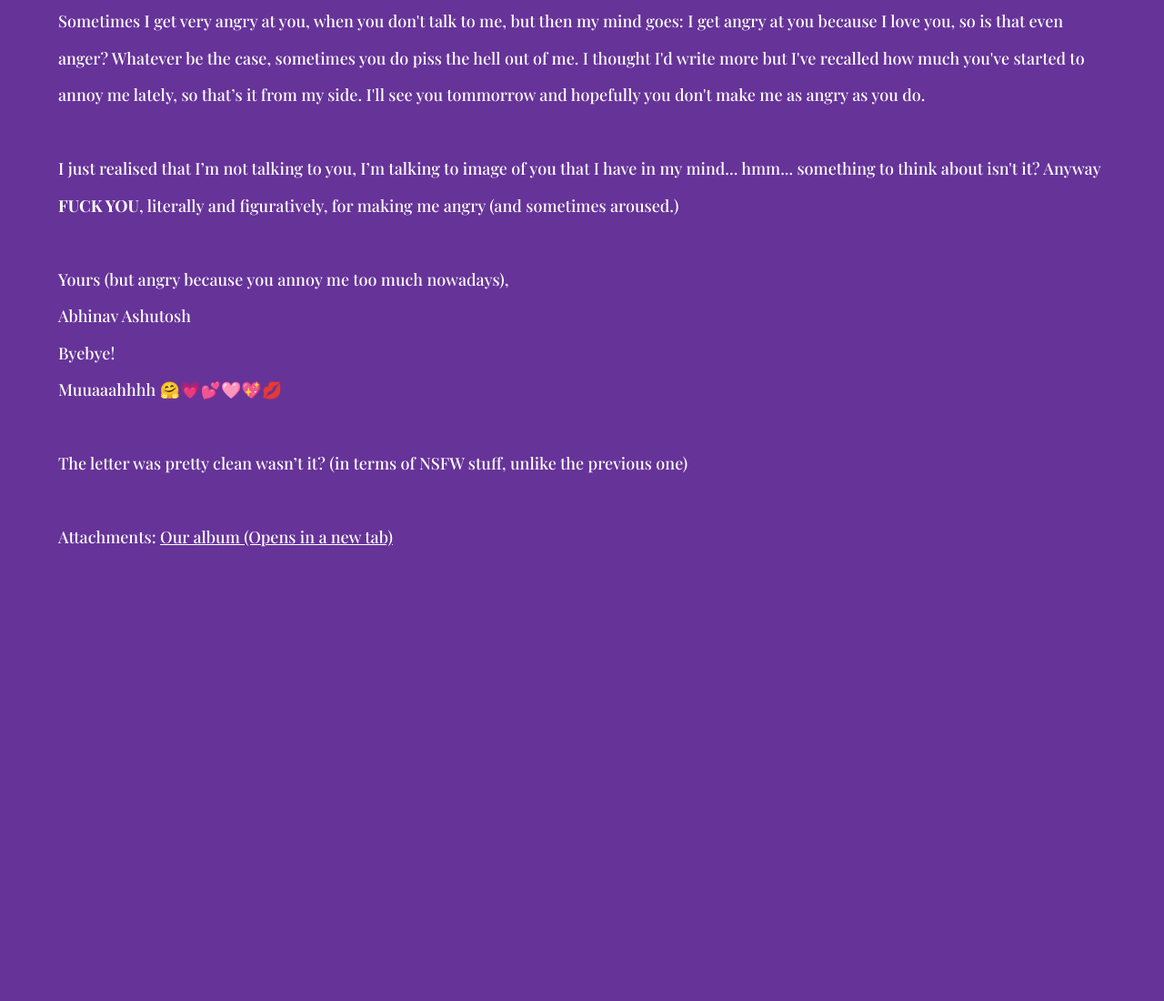
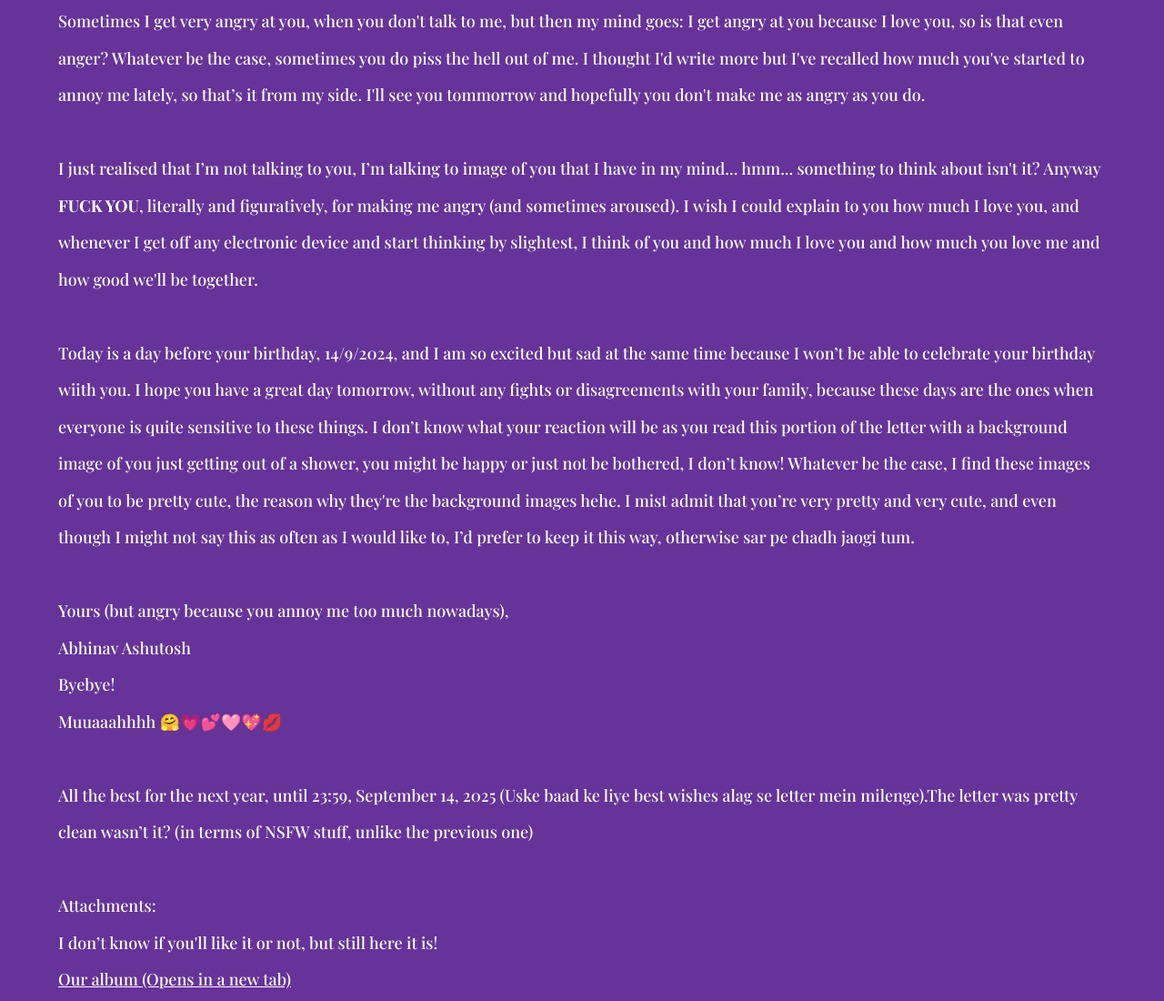
Before and after one commit to motamotieksath/happy-birthday, a website built with webpack: page src/template.html in a window 1280 px wide. Shown: the part 5694-6794 px from the top of the page at 91% size. Before the commit the page ends 6332 px from the top, so only its background shows below. Built offline with nearby package versions, Linux system fonts and the light colour scheme.

Commit message:
last words

```diff
--- a/src/index.js
+++ b/src/index.js
@@ -21,3 +21,7 @@ document.addEventListener('DOMContentLoaded', function() {
     window.addEventListener('scroll', changeBackground);
     changeBackground(); // Initial call to set the background image
 });
+
+for (let i = images.length - 1; i >= 0; i--) {
+    body.style.backgroundImage = `url(${images[i]})`;
+}
--- a/src/secondary-style.css
+++ b/src/secondary-style.css
@@ -20,13 +20,13 @@ body {
 
 body::before {
     content: '';
-    position: fixed; /* Fixed position to cover the entire viewport */
+    position: fixed;
     top: 0;
     left: 0;
     width: 100%;
     height: 100%;
-    background-color: rgba(0, 0, 0, 0.7); /* Semi-transparent black overlay */
-    z-index: -1; /* Place it behind the content */
+    background-color: rgba(0, 0, 0, 0.5);
+    z-index: -1;
     backdrop-filter: blur(5px);
 }
 
--- a/src/style.css
+++ b/src/style.css
@@ -1,10 +1,17 @@
 * {
-    margin: 0;
-    padding: 0;
+  margin: 0;
+  padding: 0;
 }
 
 
-html {font-size: 18px;}
+html {
+  font-size: 18px;
+
+}
+
+::selection {
+  background: palevioletred;
+}
 
 body {
   font-family: 'Open Sans', sans-serif;
@@ -17,8 +24,8 @@ p {
 }
 
 @font-face {
-    font-family: PlayFair;
-    src: url(./PlayfairDisplay.ttf);
+  font-family: PlayFair;
+  src: url(./PlayfairDisplay.ttf);
 }
 
 h1,
@@ -38,18 +45,28 @@ h1,
 }
 
 h2,
-.text-size-h2 { font-size: 2.44rem; }
+.text-size-h2 {
+  font-size: 2.44rem;
+}
 
 h3,
-.text-size-h3 { font-size: 1.95rem; }
+.text-size-h3 {
+  font-size: 1.95rem;
+}
 
 h4,
-.text-size-h4 { font-size: 1.56rem; }
+.text-size-h4 {
+  font-size: 1.56rem;
+}
 
 h5,
-.text-size-h5 { font-size: 1.25rem; }
+.text-size-h5 {
+  font-size: 1.25rem;
+}
 
-.text-caption { font-size: 0.8rem; }
+.text-caption {
+  font-size: 0.8rem;
+}
 
 small,
 .text-small {
--- a/src/template.html
+++ b/src/template.html
@@ -3,7 +3,8 @@
 <head>
     <meta charset="UTF-8">
     <meta name="viewport" content="width=device-width, initial-scale=1.0">
-    <title>Happy Birthday</title>
+    <title>Happy Birthday!</title>
+    <link rel="shortcut icon" href="favicon.ico" type="image/x-icon">
 </head>
 <body>
 <div class="letter">
@@ -125,7 +126,11 @@
     </p>
     <br>
     <p>
-        I just realised that I’m not talking to you, I’m talking to image of you that I have in my mind... hmm... something to think about isn't it? Anyway <b>FUCK YOU</b>, literally and figuratively, for making me angry (and sometimes aroused.)<br>
+        I just realised that I’m not talking to you, I’m talking to image of you that I have in my mind... hmm... something to think about isn't it? Anyway <b>FUCK YOU</b>, literally and figuratively, for making me angry (and sometimes aroused). I wish I could explain to you how much I love you, and whenever I get off any electronic device and start thinking by slightest, I think of you and how much I love you and how much you love me and how good we'll be together.<br>
+    </p>
+    <br>
+    <p>
+        Today is a day before your birthday, 14/9/2024, and I am so excited but sad at the same time because I won’t be able to celebrate your birthday wiith you. I hope you have a great day tomorrow, without any fights or disagreements with your family, because these days are the ones when everyone is quite sensitive to these things. I don’t know what your reaction will be as you read this portion of the letter with a background image of you just getting out of a shower, you might be happy or just not be bothered, I don’t know! Whatever be the case, I find these images of you to be pretty cute, the reason why they're the background images hehe. I mist admit that you’re very pretty and very cute, and even though I might not say this as often as I would like to, I’d prefer to keep it this way, otherwise sar pe chadh jaogi tum.<br>
     </p>
     <br>
     <p>
@@ -134,10 +139,13 @@
         Byebye!<br>
         Muuaaahhhh 🤗💗💕🩷💖💋<br>
         <br>
-        The letter was pretty clean wasn’t it? (in terms of NSFW stuff, unlike the previous one)<br>
+        All the best for the next year, until 23:59, September 14, 2025 (Uske baad ke liye best wishes alag se letter mein milenge).The letter was pretty clean wasn’t it? (in terms of NSFW stuff, unlike the previous one)<br>
     </p>
     <br>
     <p>Attachments:
+        <br>
+        I don’t know if you'll like it or not, but still here it is!
+        <br>
         <a href="https://motamotieksath.github.io/album/" target="_blank">Our album (Opens in a new tab)</a>
     </p>
 </div>
```
Also changed, not shown: dist/3ce06ba5db04ff1e53d3.ico (added), dist/index.html, dist/main.js, src/favicon.ico (added).
